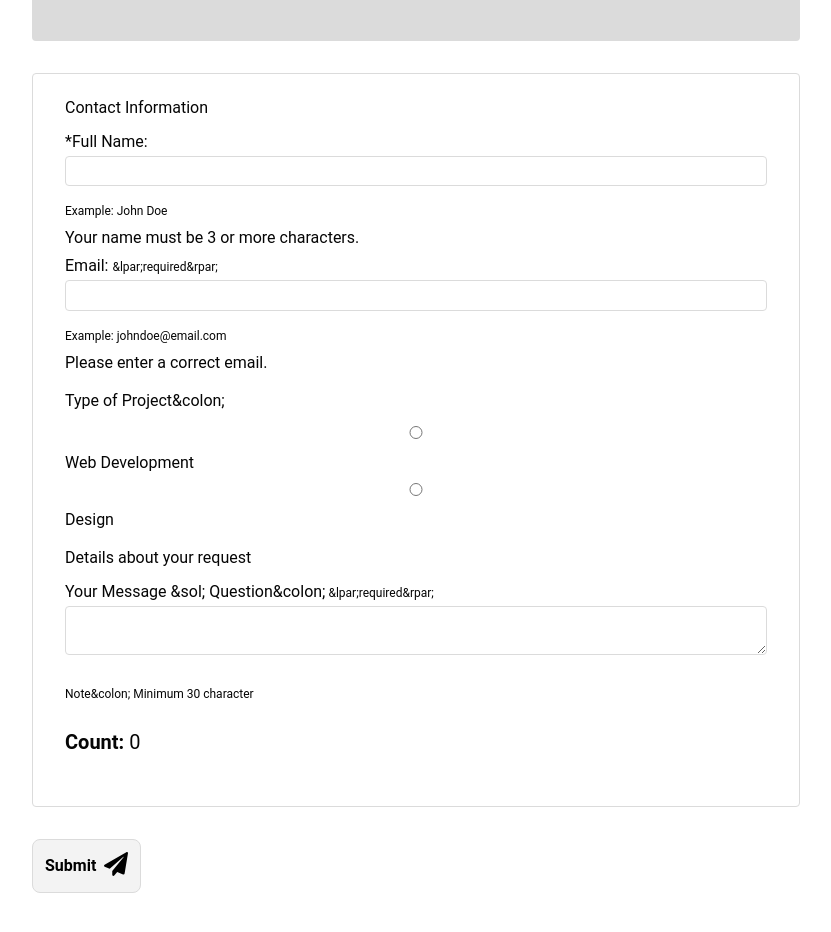
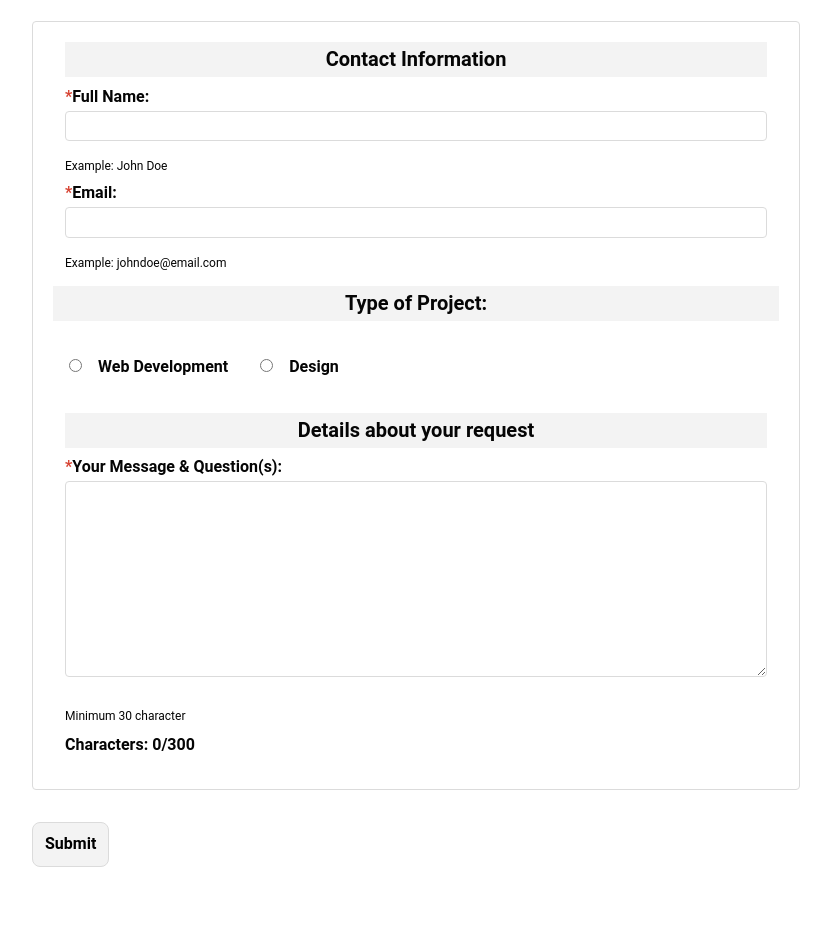
Before and after one commit to melissakipp/thelaunchmarket, a Next.js app: page /contact in a window 1280 px wide. Shown: the part 720-1652 px from the top of the page, without its empty margins (224-1055 px from the left). Built offline with nearby package versions, Linux system fonts and the light colour scheme.

Commit message:
Basic contact form styles

```diff
--- a/src/app/components/Form/Form.module.scss
+++ b/src/app/components/Form/Form.module.scss
@@ -1,9 +1,12 @@
 .header {
-  background-color: var(--borderColor);
+  border: var(--borderStyle);
   border-radius: 4px;
   padding: 2rem;
   margin: 0 0 2rem 0;
   max-width: 60vw;
+  h3 {
+    margin: 0 0 1rem 0;
+  }
 }
 
 .container {
@@ -28,6 +31,30 @@
   margin-bottom: 10px;
 }
 
+.legend {
+  font-size: 1.25rem;
+  font-weight: 700;
+  background-color: var(--grayShadow);
+  width: 100%;
+  text-align: center;
+}
+
+.label {
+  font-weight: 700;
+  margin-bottom: 0.5rem;
+  span {
+    color: var(--error-t-800);
+  }
+}
+
+.textArea p {
+  margin: 0 0 0 0;
+}
+
+.textArea .counter {
+  font-size: 1rem;
+}
+
 .submitBtn {
   background-color: var(--grayShadow);
   padding: 0.75rem 0.75rem 0.75rem 0.75rem;
@@ -40,3 +67,25 @@
     width: 24px;
   }
 }
+
+/* Style the radio button when it is checked */
+.label:hover .radioBtn:checked {
+  background-color: var(--primaryColor-300);
+  color: #fff;
+}
+
+.radioContainer {
+  padding: 2rem 0 2rem 0;
+  .label {
+    margin: 2rem 1rem 2rem 1rem;
+  }
+
+  .radioBtn {
+    margin: 0 1rem 0 0;
+  }
+}
+
+.radioBtn:checked {
+  background: var(--primaryColor-300);
+  color: #fff;
+}
--- a/src/app/components/Form/Form.tsx
+++ b/src/app/components/Form/Form.tsx
@@ -1,7 +1,19 @@
+'use client';
+
+import { useState } from 'react';
+
 import Button from '../UI/Button';
 import styles from './Form.module.scss';
 
 export default function Form() {
+  const [text, setText] = useState('');
+  const [counter, setCounter] = useState(0);
+
+  const handleChange = (event: any) => {
+    setText(event.target.value);
+    setCounter(text.length);
+  };
+
   return (
     <>
       <form
@@ -24,9 +36,9 @@ export default function Form() {
 
         <div className={styles.container}>
           <fieldset>
-            <legend>Contact Information</legend>
+            <legend className={styles.legend}>Contact Information</legend>
 
-            <label htmlFor='fullName'>
+            <label className={styles.label} htmlFor='fullName'>
               <span>*</span>Full Name:
               {/* <span className='successControl' aria-live='polite'>&check;</span> */}
             </label>
@@ -42,9 +54,8 @@ export default function Form() {
                 <small>Example: John Doe</small>
               </span>
             </div>
-            <div>Your name must be 3 or more characters.</div>
-            <label htmlFor='email'>
-              Email: <small>&lpar;required&rpar;</small>
+            <label className={styles.label} htmlFor='email'>
+              <span>*</span>Email:
               {/* <span className='success' aria-live='polite'>&check;</span> */}
             </label>
             <input
@@ -59,24 +70,23 @@ export default function Form() {
                 <small>Example: johndoe@email.com</small>
               </span>
             </div>
-            <div>Please enter a correct email.</div>
           </fieldset>
-          <fieldset>
-            <legend>Type of Project&colon;</legend>
-            <label htmlFor='webDev'>
+
+          <fieldset className={styles.radioContainer}>
+            <legend className={styles.legend}>Type of Project:</legend>
+            <label className={styles.label} htmlFor='web'>
               <input
-                className={styles.input}
+                className={styles.radioBtn}
                 type='radio'
                 name='project'
                 value='web'
               />
-              <span></span>
               Web Development
             </label>
 
-            <label htmlFor='design'>
+            <label className={styles.label} htmlFor='design'>
               <input
-                className={styles.input}
+                className={styles.radioBtn}
                 type='radio'
                 name='project'
                 value='design'
@@ -93,26 +103,32 @@ export default function Form() {
                 </div> */}
           </fieldset>
 
-          <fieldset>
-            <legend>Details about your request</legend>
-            <label htmlFor='message'>
-              Your Message &sol; Question&colon;
-              <small>&nbsp;&lpar;required&rpar;</small>
+          <fieldset className={styles.textArea}>
+            <legend className={styles.legend}>
+              Details about your request
+            </legend>
+            <label className={styles.label} htmlFor='message'>
+              <span>*</span>Your Message & Question(s):
               <textarea
                 className={styles.input}
                 name='message'
-                // minlength={'30'}
                 aria-required={'true'}
+                rows={10}
+                cols={50}
+                required
+                onChange={handleChange}
               ></textarea>
             </label>
             <p>
-              <small>Note&colon;&nbsp;Minimum 30 character</small>
+              <small>Minimum 30 character</small>
             </p>
-            <p>
-              <strong>Count:</strong>&nbsp;
-              <output htmlFor='message' aria-live='polite'>
-                0
-              </output>
+            <p className={styles.counter}>
+              <strong>
+                Characters:{' '}
+                <output htmlFor='message' aria-live='polite'>
+                  {counter}/300
+                </output>
+              </strong>
             </p>
           </fieldset>
 
@@ -153,7 +169,7 @@ export default function Form() {
           className={styles.submitBtn}
         >
           Submit
-          <span>
+          {/* <span>
             <svg
               aria-hidden='true'
               focusable='false'
@@ -168,7 +184,7 @@ export default function Form() {
                 d='M476 3.2L12.5 270.6c-18.1 10.4-15.8 35.6 2.2 43.2L121 358.4l287.3-253.2c5.5-4.9 13.3 2.6 8.6 8.3L176 407v80.5c0 23.6 28.5 32.9 42.5 15.8L282 426l124.6 52.2c14.2 6 30.4-2.9 33-18.2l72-432C515 7.8 493.3-6.8 476 3.2z'
               ></path>
             </svg>
-          </span>
+          </span> */}
         </Button>
       </form>
     </>
--- a/src/styles/globals.scss
+++ b/src/styles/globals.scss
@@ -20,6 +20,8 @@
   --black: hsl(0, 0%, 2%);
   --gray: hsl(0, 0%, 86%);
   --grayShadow: rgba(133, 133, 133, 0.1);
+
+  --error-t-800: #d74332;
 
   --borderColor: hsl(0, 0%, 86%);
   --borderStyle: 1px solid var(--borderColor);
@@ -63,8 +65,8 @@
   --background: var(--darkModeBg);
   --foreground: var(--white);
   --primaryBtn: var(--primaryColor-300);
-  --boxShadow: rgba(252, 252, 252, 0.3) 0px 1px 2px 0px,
-    rgba(252, 252, 252, 0.15) 0px 1px 3px 1px;
+  // --boxShadow: rgba(252, 252, 252, 0.3) 0px 1px 2px 0px,
+  //   rgba(252, 252, 252, 0.15) 0px 1px 3px 1px;
 }
 
 /* Apply the filter directly on the body tag */
```
Also changed, not shown: src/app/components/UI/Button.tsx (+0 -20 lines).
